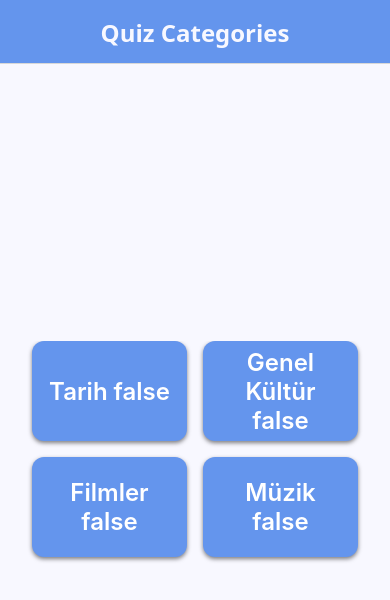
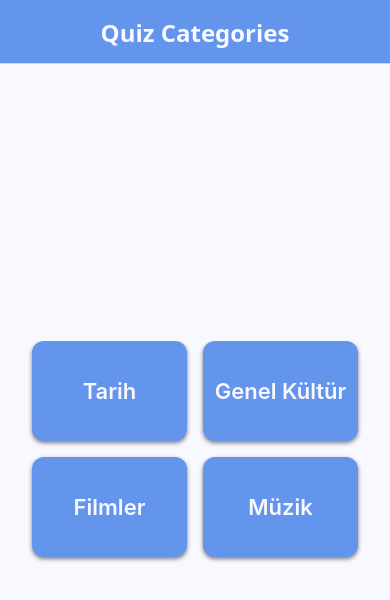
Before and after one commit to berna-ikiz/my-quizz-app, a React Native app: screen / in a window 390 px wide. Shown: the top 600 px of the page. Built offline with nearby package versions, Linux system fonts and the light colour scheme.

Commit message:
expo-vector-icons has been added and screens has been updated

```diff
--- a/components/Button.tsx
+++ b/components/Button.tsx
@@ -1,12 +1,15 @@
-import { StyleSheet, Text, TouchableOpacity } from "react-native";
-import React from "react";
+import { StyleSheet, Text, TouchableOpacity, View } from "react-native";
+import React, { ReactNode } from "react";
 type Props = {
-  title: string;
+  title?: string | ReactNode;
   onPress: () => void;
   backgroundColor?: string;
   color?: string;
   customButtonStyles?: {};
   customTextStyle?: {};
+  icon?: ReactNode;
+  disabled: boolean;
+  key?: string;
 };
 
 const Button = ({
@@ -14,15 +17,29 @@ const Button = ({
   onPress,
   customButtonStyles,
   customTextStyle,
+  icon,
+  disabled,
+  key,
 }: Props) => {
   return (
     <TouchableOpacity
       style={[styles.button, customButtonStyles && customButtonStyles]}
       onPress={onPress}
+      disabled={disabled}
+      key={key}
     >
-      <Text style={[styles.text, customTextStyle && customTextStyle]}>
-        {title}
-      </Text>
+      <View style={styles.buttonContent}>
+        {title && (
+          <Text
+            style={[styles.text, customTextStyle && customTextStyle]}
+            adjustsFontSizeToFit
+            numberOfLines={1}
+          >
+            {title}
+          </Text>
+        )}
+        {icon && <View style={styles.icon}>{icon}</View>}
+      </View>
     </TouchableOpacity>
   );
 };
@@ -31,7 +48,6 @@ export default Button;
 
 const styles = StyleSheet.create({
   button: {
-    width: "100%",
     paddingVertical: 16,
     borderRadius: 20,
   },
@@ -40,4 +56,13 @@ const styles = StyleSheet.create({
     fontSize: 16,
     textAlign: "center",
   },
+  buttonContent: {
+    flexDirection: "row",
+    alignItems: "center",
+    justifyContent: "center",
+    gap: 2,
+  },
+  icon: {
+    marginRight: 8,
+  },
 });
--- a/components/Category.tsx
+++ b/components/Category.tsx
@@ -1,8 +1,8 @@
-import { Text, TouchableOpacity, StyleSheet } from "react-native";
+import { StyleSheet } from "react-native";
 import React from "react";
 import { useNavigation } from "@react-navigation/native";
 import Button from "../components/Button";
-
+import { CheckIcon, HomeIcon } from "../utils/icon";
 
 type CategoryId = "history" | "movies" | "music" | "general";
 
@@ -23,14 +23,17 @@ const Category = ({ category: { id, name }, isCompleted }: Props) => {
   };
   return (
     <Button
-      title={`${name} ${isCompleted && "☑"}`}
+      title={name}
       onPress={handlePressed}
-      customButtonStyles={customButtonStyles}
-      customTextStyle={costomTextStyles}
+      customButtonStyles={styles.buttonStyles}
+      customTextStyle={styles.textStyles}
+      icon={isCompleted && <CheckIcon size={24} />}
+      disabled={false}
     />
   );
 };
-const customButtonStyles = {
+const styles = StyleSheet.create({
+  buttonStyles: {
     flex: 1,
     height: 100,
     backgroundColor: "cornflowerblue",
@@ -42,11 +45,12 @@ const customButtonStyles = {
     shadowOffset: { width: 0, height: 2 },
     shadowOpacity: 0.5,
     shadowRadius: 4,
-};
-const costomTextStyles = {
-  fontSize: 24,
-  color: "white",
+  },
+  textStyles: {
+    fontSize: 22,
+    color: "#F8F8FF",
     textAlign: "center",
     fontWeight: "600",
-};
+  },
+});
 export default Category;
--- a/package.json
+++ b/package.json
@@ -9,6 +9,7 @@
     "web": "expo start --web"
   },
   "dependencies": {
+    "@expo/vector-icons": "^14.0.2",
     "@gorhom/bottom-sheet": "^5.1.2",
     "@react-native-async-storage/async-storage": "1.23.1",
     "@react-navigation/native": "^7.1.4",
--- a/screens/QuizScreen.tsx
+++ b/screens/QuizScreen.tsx
@@ -4,6 +4,8 @@ import { StaticScreenProps, useNavigation } from "@react-navigation/native";
 import questions from "../data/questions";
 import BottomSheet, { BottomSheetView } from "@gorhom/bottom-sheet";
 import { saveCompletedTest } from "../utils/storage";
+import { BackIcon, HintIcon } from "../utils/icon";
+import Button from "../components/Button";
 
 type CategoryType = keyof typeof questions;
 
@@ -68,21 +70,21 @@ const QuizScreen = ({ route }: Props) => {
           </TouchableOpacity>
         ))}
       </View>
-      <TouchableOpacity
-        style={styles.hint}
+      <Button
+        customButtonStyles={styles.hint}
         onPress={() => setShowHint((prev) => !prev)}
-      >
-        <Text style={styles.hintText}> i </Text>
-      </TouchableOpacity>
-
+        customTextStyle={styles.hintText}
+        icon={<HintIcon size={40} />}
+        disabled={false}
+      />
       {currentQuestionIndex !== 0 && (
-        <TouchableOpacity
-          style={styles.prevQuestion}
+        <Button
+          customButtonStyles={styles.prevQuestion}
           onPress={() => setCurrentQuestionIndex((prev) => prev - 1)}
+          customTextStyle={styles.prevQuestionText}
+          icon={<BackIcon size={40} />}
           disabled={currentQuestionIndex === 0}
-        >
-          <Text style={styles.prevQuestionText}> ⬅️ Back </Text>
-        </TouchableOpacity>
+        />
       )}
       {showHint && (
         <BottomSheet
@@ -129,8 +131,6 @@ const styles = StyleSheet.create({
     gap: 16,
   },
   hint: {
-    //backgroundColor: '#F4708F',
-    //backgroundColor: '#70F4D8',
     backgroundColor: "#F4D570",
     width: 80,
     height: 80,
@@ -148,12 +148,11 @@ const styles = StyleSheet.create({
   },
   prevQuestion: {
     backgroundColor: "#F4708F",
-    //backgroundColor: '#70F4D8',
-    //backgroundColor: "#F4D570",
+    width: "24%",
     position: "absolute",
     bottom: 32,
     left: 16,
-    borderRadius: 20,
+    borderRadius: 28,
     paddingVertical: 16,
     paddingHorizontal: 16,
     justifyContent: "center",
--- a/screens/ResultScreen.tsx
+++ b/screens/ResultScreen.tsx
@@ -3,6 +3,7 @@ import React from "react";
 import { StaticScreenProps, useNavigation } from "@react-navigation/native";
 import questions from "../data/questions";
 import Button from "../components/Button";
+import { HomeIcon, RetryIcon } from "../utils/icon";
 
 type CategoryType = keyof typeof questions;
 
@@ -30,24 +31,21 @@ const ResultScreen = ({ route }: Props) => {
         Correct Answers: {score} / {total}
       </Text>
       <Button
-        title="🏠 Turn Back to The Home Page"
+        title="Turn Back to The Home Page"
         onPress={handleHome}
-        customButtonStyles={homeButtonStyle}
+        customButtonStyles={styles.homeButtonStyle}
+        icon={<HomeIcon size={36}/>}
+        disabled={false}
       />
       <Button
-        title="🔂 Play Again"
+        title="Play Again"
         onPress={handleRetry}
-        customButtonStyles={retryButtonStyle}
+        customButtonStyles={styles.retryButtonStyle}
+        icon={<RetryIcon size={36}/>}
+        disabled={false}
       />
     </View>
   );
-};
-
-const homeButtonStyle = {
-  backgroundColor: "#F4708F",
-};
-const retryButtonStyle = {
-  backgroundColor: "#4A7ACD",
 };
 
 const styles = StyleSheet.create({
@@ -64,6 +62,14 @@ const styles = StyleSheet.create({
   scoreText: {
     fontSize: 20,
   },
+  retryButtonStyle: {
+    backgroundColor: "#4A7ACD",
+    width: "100%",
+  },
+  homeButtonStyle: {
+    backgroundColor: "#F4708F",
+    width: "100%",
+  },
 });
 
 export default ResultScreen;
--- /dev/null
+++ b/utils/icon.tsx
@@ -0,0 +1,25 @@
+import { MaterialIcons } from "@expo/vector-icons";
+
+type Props = {
+  color?: string;
+  size: number;
+};
+
+export const HomeIcon = ({ color = "#F8F8FF", size }: Props) => (
+  <MaterialIcons name="home" size={size} color={color} />
+);
+export const RetryIcon = ({ color = "#F8F8FF", size }: Props) => (
+  <MaterialIcons name="replay" size={size} color={color} />
+);
+export const HintIcon = ({ color = "#F8F8FF", size }: Props) => (
+  <MaterialIcons name="lightbulb-outline" size={size} color={color} />
+);
+export const CheckIcon = ({ color = "#F8F8FF", size }: Props) => (
+  <MaterialIcons name="check-box" size={size} color={color} />
+);
+export const BackIcon = ({ color = "#F8F8FF", size }: Props) => (
+  <MaterialIcons name="arrow-back" size={size} color={color} />
+);
+export const CheckBoxOutlineBlank = ({ color = "#F8F8FF", size }: Props) => (
+  <MaterialIcons name="check-box-outline-blank" size={size} color={color} />
+);
```
Also changed, not shown: 1 other file (tests, documents, lock files or other folders). Lines whose indentation alone changed are shown as unchanged.
